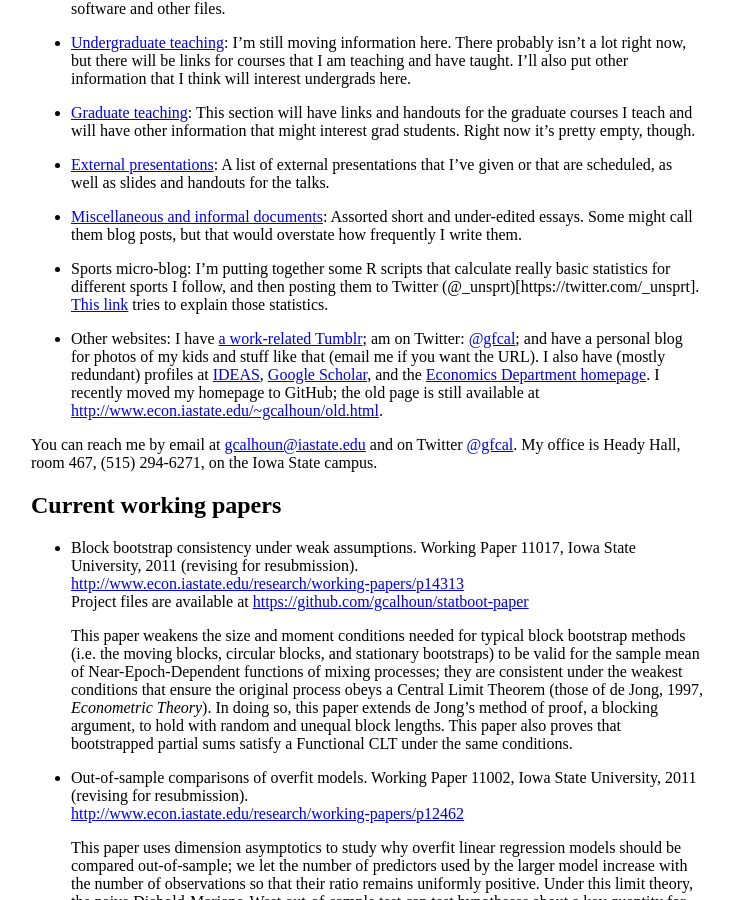
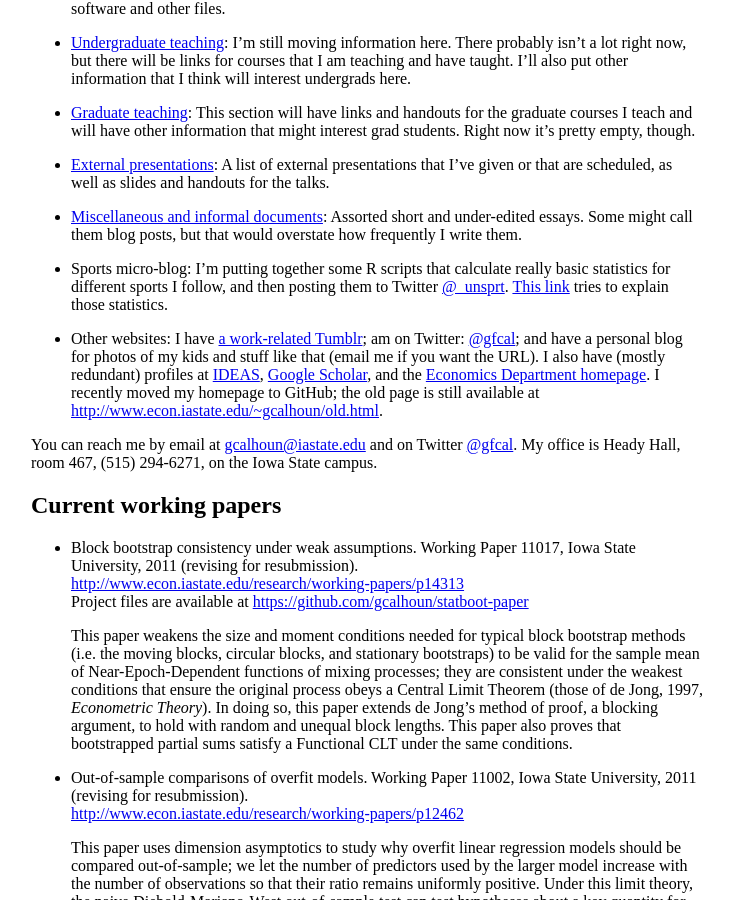
Before and after one commit to mmkuang/grayclhn.github.io, a Jekyll site: the page built from index.md, in a window 1280 px wide and 900 px high, scrolled down 308 px. Shown: the whole window, without its empty margins (273-1006 px from the left). Built offline with Jekyll 4.4.1, drawn with Linux system fonts in a browser that asks for light colours; comment, search, counter and statistics services are not loaded; some of the changed lines change nothing that is shown.

Commit message:
Fixed _unsprt link on main page

```diff
--- a/index.md
+++ b/index.md
@@ -1,5 +1,5 @@
 ---
-layout: default
+layout: tweet
 title: Gray Calhoun's homepage
 ---
 [CV]: gcalhoun-cv.html
@@ -45,12 +45,12 @@ might be interested in the following items:
 * Sports micro-blog: I'm putting together some R scripts
   that calculate really basic statistics for different sports I
   follow, and then posting them to Twitter
-  (@_unsprt)[https://twitter.com/_unsprt]. [This link](/unsprt/) tries
+  [@_unsprt](https://twitter.com/intent/user?screen_name=_unsprt). [This link](/unsprt/) tries
   to explain those statistics.
 
 * Other websites: I have [a work-related
   Tumblr](http://graycalhoun.tumblr.com); am on Twitter:
-  [@gfcal](http://www.twitter.com/#!/gfcal); and have a personal blog
+  [@gfcal](http://www.twitter.com/intent/user?screen_name=gfcal); and have a personal blog
   for photos of my kids and stuff like that (email me if you want the
   URL).  I also have (mostly redundant) profiles at
   [IDEAS](http://ideas.repec.org/f/pca491.html), [Google
@@ -61,7 +61,7 @@ might be interested in the following items:
   available at <http://www.econ.iastate.edu/~gcalhoun/old.html>.
 
 You can reach me by email at <gcalhoun@iastate.edu> and on Twitter
-[@gfcal](http://www.twitter.com/#!/gfcal).  My office is Heady Hall,
+[@gfcal](http://www.twitter.com/intent/user?screen_name=gfcal).  My office is Heady Hall,
 room 467, (515) 294-6271, on the Iowa State campus.
 
 Current working papers
```
